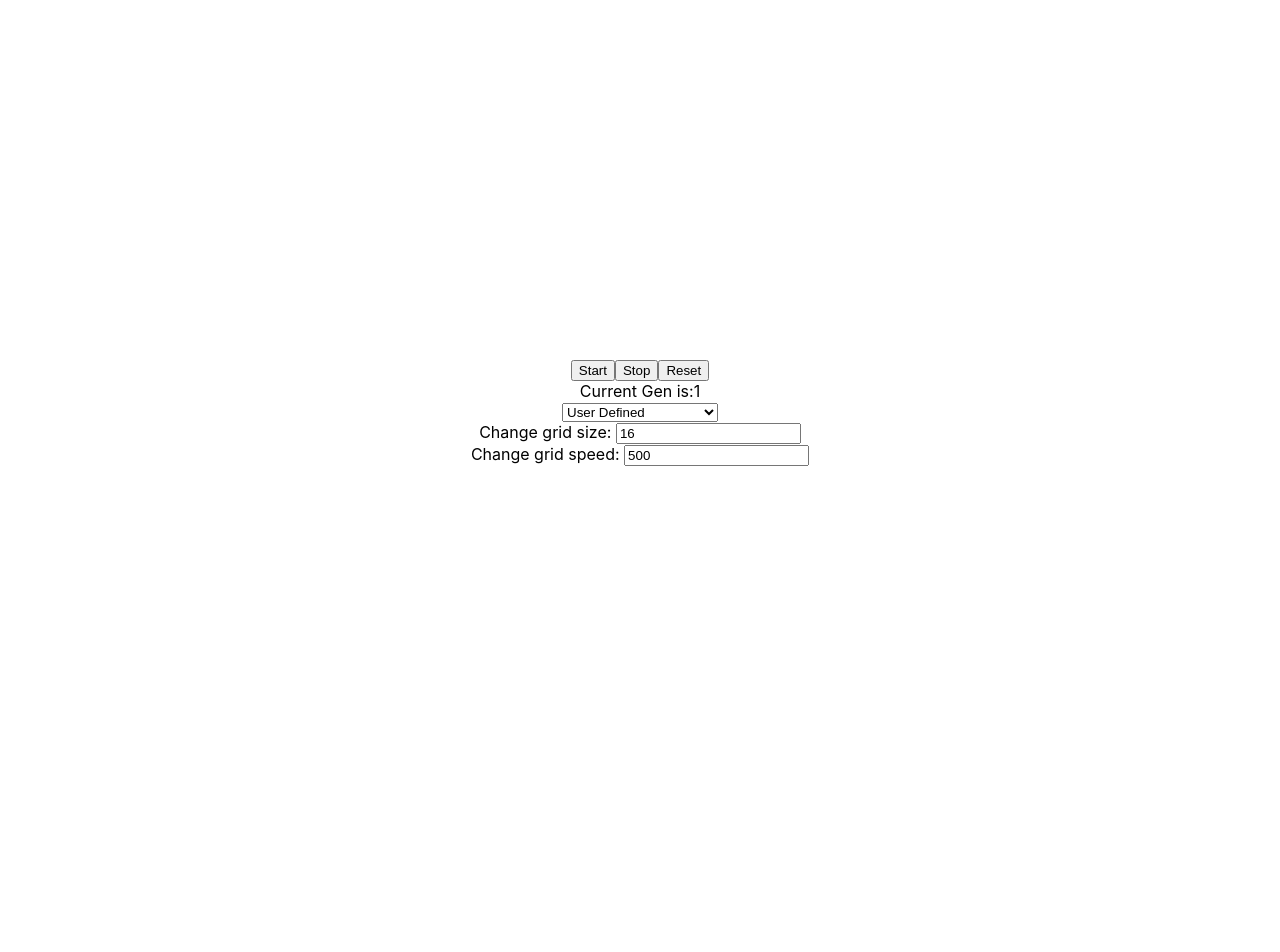
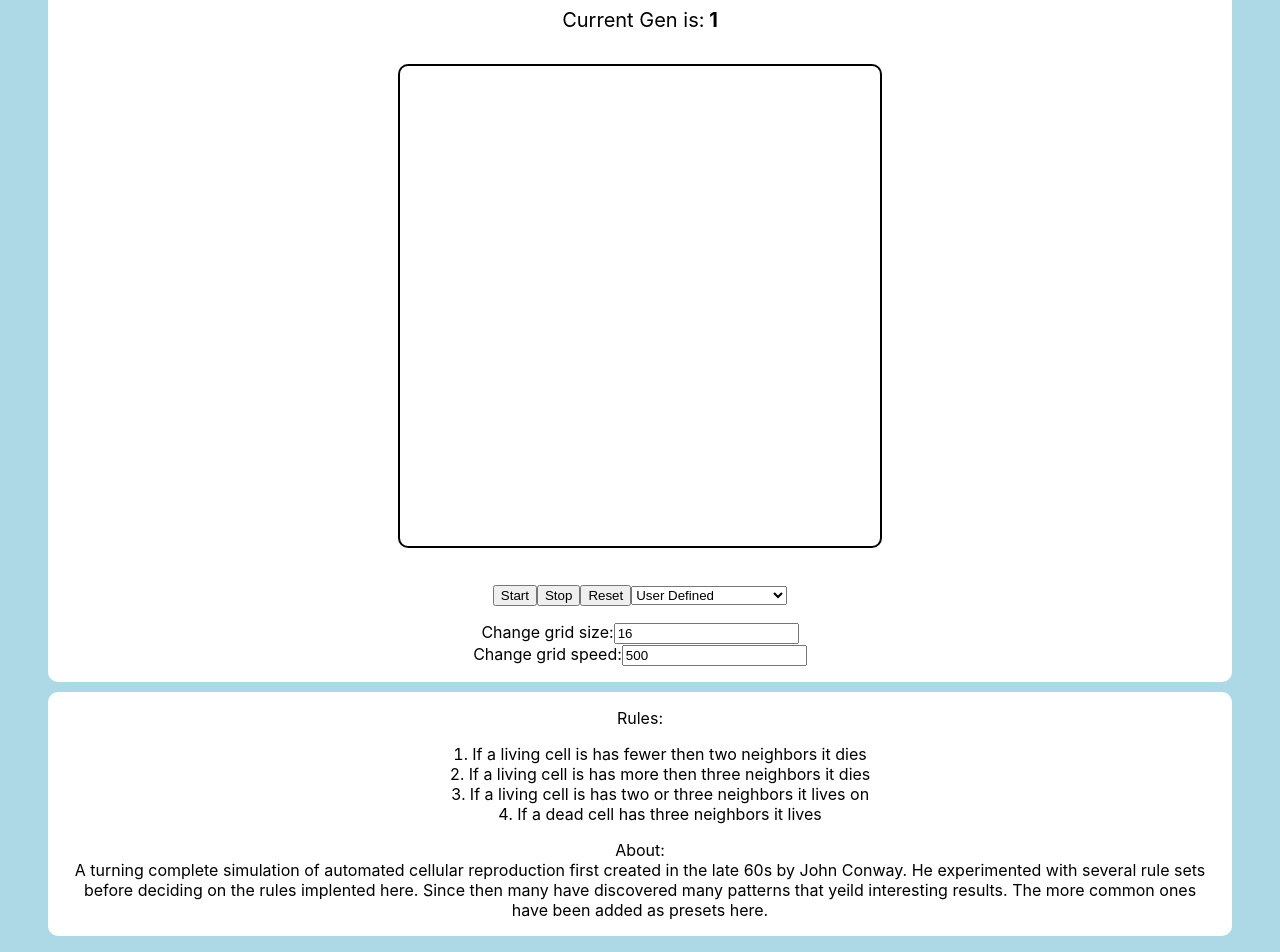
Before and after one commit to bloominstituteoftechnology/CS-Build-Week-1, a React (Create React App) app in the folder gol/: page / in a window 1280 px wide. Shown: the part 125-1077 px from the top of the page. Before the commit the page ends 800 px from the top, so only its background shows below. Built offline with nearby package versions, Linux system fonts and the light colour scheme.

Commit message:
fixed select bug, added css

```diff
--- a/gol/src/App.css
+++ b/gol/src/App.css
@@ -1,7 +1,15 @@
 .App {
   text-align: center;
-  height: 100vh;
-  width: 100vw;
+  height: 100%;
+  width: 100%;
+  display: flex;
+  justify-content: center;
+  align-items: center;
+  flex-direction: column;
+  background-color:lightblue;
+  padding: 1em 4em;
+  box-sizing: border-box;
+
 }
 
 .screen {
@@ -12,13 +20,36 @@
   grid-gap: 2px;
   padding: 2px;
 }
-/* .canvasDiv{
-  height: 50vmin;
-  width: 50vmin;
+.infobox{
 
-} */
-/* canvas {
   background-color: white;
-  width:100%;
-  height:100%
-} */
+  border-radius: 10px;
+  width: 100%;
+  margin-top: 10px;
+  padding: 1rem;
+}
+.game{
+  background-color: white;
+  border-radius: 10px;
+  padding: 1rem;
+  width: 100%;
+}
+ol li {
+
+  list-style-position: inside;
+
+}
+.settingsbar{
+  padding-bottom: 1rem;
+}
+.canvasDiv{
+  margin: 2rem 0;
+
+}
+canvas{
+  border: 2px black solid;
+  border-radius: 10px;
+}
+.gen{
+  font-size: 20px;
+}
--- a/gol/src/App.js
+++ b/gol/src/App.js
@@ -1,6 +1,8 @@
 import React, { Component } from "react";
 import "./App.css";
 import Grid from "./components/GameGrid";
+import Infobox from "./components/Infobox";
+import Title from "./components/Title";
 
 class App extends Component {
   constructor(props) {
@@ -109,14 +111,13 @@ class App extends Component {
     }, this.state.speed);
     this.setState({
       intervalID: interval,
-      running:true
+      running: true
     });
   };
   stopSim = () => {
     clearInterval(this.state.intervalID);
-    if(this.state.running){
+    if (this.state.running) {
       this.toggleClick();
-
     }
     this.setState({
       running: false
@@ -579,7 +580,7 @@ class App extends Component {
     });
   };
   setGirdSize = e => {
-    if (isNaN(parseInt(e.target.value)) || parseInt(e.target.value) < 10) {
+    if (isNaN(parseInt(e.target.value)) || parseInt(e.target.value) < 10|| parseInt(e.target.value) > 300) {
       return;
     }
     this.setState(
@@ -592,7 +593,7 @@ class App extends Component {
       }
     );
   };
-  setGirdSpeed = e => {
+  setGridSpeed = e => {
     if (isNaN(parseInt(e.target.value)) || parseInt(e.target.value) < 50) {
       return;
     }
@@ -606,6 +607,12 @@ class App extends Component {
   render() {
     return (
       <div className="App">
+        <div className="game">
+        <Title/>
+          <div className="gen">
+            Current Gen is:
+           <b> {this.state.gen}</b>
+          </div>
           <Grid
             pixels={this.state.curGrid}
             x={this.state.x}
@@ -613,16 +620,11 @@ class App extends Component {
             clickHandle={this.toggleCell}
             clickable={this.state.clickable}
           />
+          <div className="settingsbar">
             <button onClick={this.newSim}>Start</button>
 
             <button onClick={this.stopSim}>Stop</button>
             <button onClick={this.resetSim}>Reset</button>
-
-        <div className="gen">
-          Current Gen is:
-          {this.state.gen}
-        </div>
-
             <select value={this.state.preset} onChange={this.setGrid}>
               <option value="blank">User Defined</option>
               <option value="random">Random</option>
@@ -640,8 +642,9 @@ class App extends Component {
               <option value="diehard">Diehard</option>
               <option value="acorn">Acorn</option>
             </select>
+          </div>
           <div className="dimension">
-          Change grid size:{" "}
+            Change grid size:
             <input
               onChange={this.setGirdSize}
               type="number"
@@ -649,13 +652,17 @@ class App extends Component {
             />
           </div>
           <div className="speed">
-          Change grid speed:{" "}
+            Change grid speed:
             <input
-            onChange={this.setGirdSpeed}
+              onChange={this.setGridSpeed}
               type="number"
               value={this.state.speed}
             />
           </div>
+        </div>
+
+
+          <Infobox />
       </div>
     );
   }
--- a/gol/src/components/GameGrid.js
+++ b/gol/src/components/GameGrid.js
@@ -4,83 +4,61 @@ export default class GameGrid extends Component {
   constructor(props) {
     super(props);
     this.state = {
-      firstRun: true
-    }
+      firstRun: true,
+      squaresize: 0
+    };
   }
-  drawGrid = (arr) => {
+  drawGrid = arr => {
     let canvas = ReactDOM.findDOMNode(this.refs.myCanvas);
     let ctx = canvas.getContext("2d");
     const offset = 0;
 
-
-
-    canvas.width = window.innerHeight *.6;
-    canvas.height =  window.innerHeight *.6;
-    const size = (canvas.width / this.props.x)-(offset);
+    canvas.width = window.innerHeight * 0.6;
+    canvas.height = window.innerHeight * 0.6;
+    const size = canvas.width / this.props.x - offset;
+    this.setState({
+      squaresize: size
+    });
     if (arr.length === 0) {
       return;
     }
-    ctx.fillStyle = '#000000';
-    if(this.props.clickable && this.state.firstRun){
-      canvas.addEventListener('click',(event)=>this.handleClick(event,canvas.getBoundingClientRect(),offset,size));
+    ctx.fillStyle = "#000000";
+    if (this.props.clickable && this.state.firstRun) {
+      canvas.addEventListener("click", event =>
+        this.handleClick(event, canvas.getBoundingClientRect(), size)
+      );
     }
 
-    this.setState({firstRun:false});
+    this.setState({ firstRun: false });
 
     for (let x = 0; x < this.props.x; x++) {
       for (let y = 0; y < this.props.y; y++) {
-        let curPix = ((y * this.props.x) + x);
-        if (arr[curPix].alive){
-          ctx.fillRect(x * (size +offset ), y * (size +offset ), size, size);
+        let curPix = y * this.props.x + x;
+        if (arr[curPix].alive) {
+          ctx.fillRect(x * (size + offset), y * (size + offset), size, size);
         }
       }
     }
   };
-  handleClick = (e,offset,lineoffset,squaresize)=>{
+  handleClick = (e, offset, squaresize) => {
     let xclickPos = e.clientX - offset.left;
     let yclickPos = e.clientY - offset.top;
-    xclickPos =Math.floor(xclickPos/(squaresize));
-    yclickPos =Math.floor(yclickPos/(squaresize));
-    this.props.clickHandle((yclickPos * this.props.x) + xclickPos)
-  }
+    xclickPos = Math.floor(xclickPos / this.state.squaresize);
+    yclickPos = Math.floor(yclickPos / this.state.squaresize);
+    this.props.clickHandle(yclickPos * this.props.x + xclickPos);
+  };
   componentDidMount() {
     this.drawGrid(this.props.pixels);
   }
   componentDidUpdate(prevProps) {
     // Typical usage (don't forget to compare props):
     if (this.props.pixels !== prevProps.pixels) {
-      this.drawGrid(this.props.pixels );
+      this.drawGrid(this.props.pixels);
     }
   }
 
   render() {
     return (
-      // <div
-      //   style={{
-      //     gridTemplateColumns: `repeat(${this.props.x}, 1fr)`,
-      //     gridTemplateRows: `repeat(${this.props.y}, 1fr)`
-      //   }}
-      //   className="screen"
-      // >
-      //   {this.props.pixels.map((e, i) => {
-      //     return e.isClickable ? (
-      //       <div
-      //         key={i}
-      //         id={i}
-      //         className="pixel"
-      //         style={{ backgroundColor: e.color }}
-      //         onClick={this.props.clickHandle}
-      //       />
-      //     ) : (
-      //       <div
-      //         key={i}
-      //         id={i}
-      //         className="pixel"
-      //         style={{ backgroundColor: e.color }}
-      //       />
-      //     );
-      //   })}
-      // </div>
       <div className="canvasDiv">
         <canvas ref="myCanvas" />
       </div>
--- /dev/null
+++ b/gol/src/components/Infobox.js
@@ -0,0 +1,27 @@
+import React, { Component } from "react";
+
+export default class Infobox extends Component {
+  render() {
+    return (
+      <div className="infobox">
+        <div className="rules">
+          Rules:
+          <ol>
+            <li>If a living cell is has fewer then two neighbors it dies </li>
+            <li>If a living cell is has more then three neighbors it dies </li>
+            <li>If a living cell is has two or three neighbors it lives on </li>
+            <li>If a dead cell has three neighbors it lives </li>
+          </ol>
+        </div>
+        <div className="about">
+          About:
+          <br />A turning complete simulation of automated cellular reproduction
+          first created in the late 60s by John Conway. He experimented with
+          several rule sets before deciding on the rules implented here. Since
+          then many have discovered many patterns that yeild interesting
+          results. The more common ones have been added as presets here.
+        </div>
+      </div>
+    );
+  }
+}
--- /dev/null
+++ b/gol/src/components/Title.js
@@ -0,0 +1,12 @@
+import React, { Component } from 'react'
+
+export default class Title extends Component {
+  render() {
+    return (
+      <b> <pre>
+      {decodeURI("%20..%7C'''.%7C%20%20%20%20%20%20%20%20%20%20%20%20%20%20%20%20%20%20%20%20%20%20%20%20%20%20%20%20%20%20%20%20%20%20%20%20%20%20%20.'%7C.%20'%7C%7C'%20%20%20%20%20%20%20%7C%7C%20%20%20%20.'%7C.%20%20%20%20%20%20%20%20%20%0A.%7C'%20%20%20%20%20'%20%20%20....%20%20%20..%20..%20..%20%20%20%20%20....%20%20%20%20...%20%20%20.%7C%7C.%20%20%20%20%7C%7C%20%20%20%20%20%20%20...%20%20.%7C%7C.%20%20%20%20%20....%20%20%0A%7C%7C%20%20%20%20....%20''%20.%7C%7C%20%20%20%7C%7C%20%7C%7C%20%7C%7C%20%20.%7C...%7C%7C%20.%7C%20%20'%7C.%20%20%7C%7C%20%20%20%20%20%7C%7C%20%20%20%20%20%20%20%20%7C%7C%20%20%20%7C%7C%20%20%20%20.%7C...%7C%7C%20%0A'%7C.%20%20%20%20%7C%7C%20%20.%7C'%20%7C%7C%20%20%20%7C%7C%20%7C%7C%20%7C%7C%20%20%7C%7C%20%20%20%20%20%20%7C%7C%20%20%20%7C%7C%20%20%7C%7C%20%20%20%20%20%7C%7C%20%20%20%20%20%20%20%20%7C%7C%20%20%20%7C%7C%20%20%20%20%7C%7C%20%20%20%20%20%20%0A%20''%7C...'%7C%20%20'%7C..'%7C'%20.%7C%7C%20%7C%7C%20%7C%7C.%20%20'%7C...'%20%20'%7C..%7C'%20.%7C%7C.%20%20%20.%7C%7C.....%7C%20.%7C%7C.%20.%7C%7C.%20%20%20%20'%7C...'%20")}
+     </pre></b>
+
+    )
+  }
+}
```
Also changed, not shown: 1 other file (tests, documents, lock files or other folders). Lines whose indentation alone changed are shown as unchanged.
